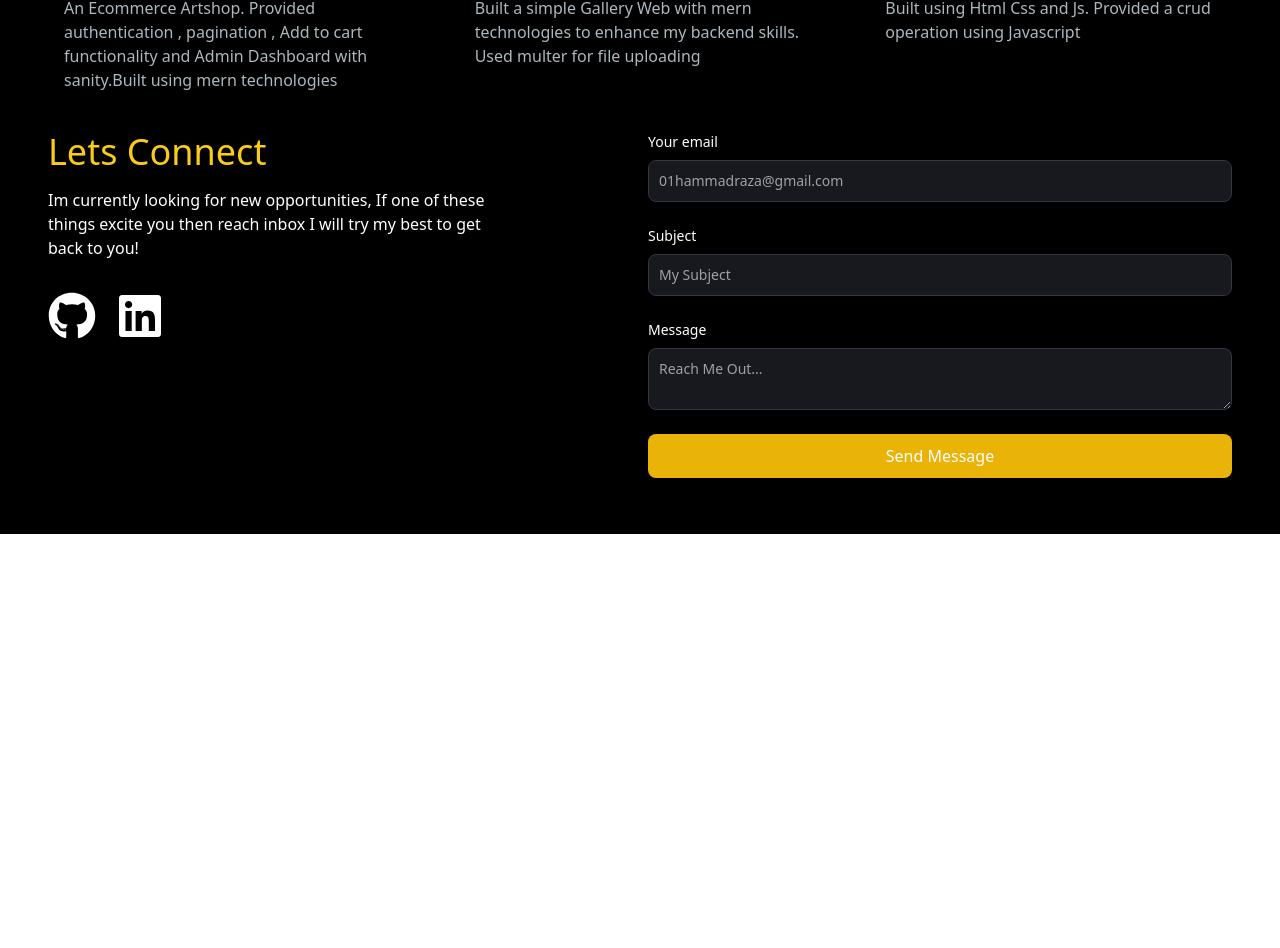
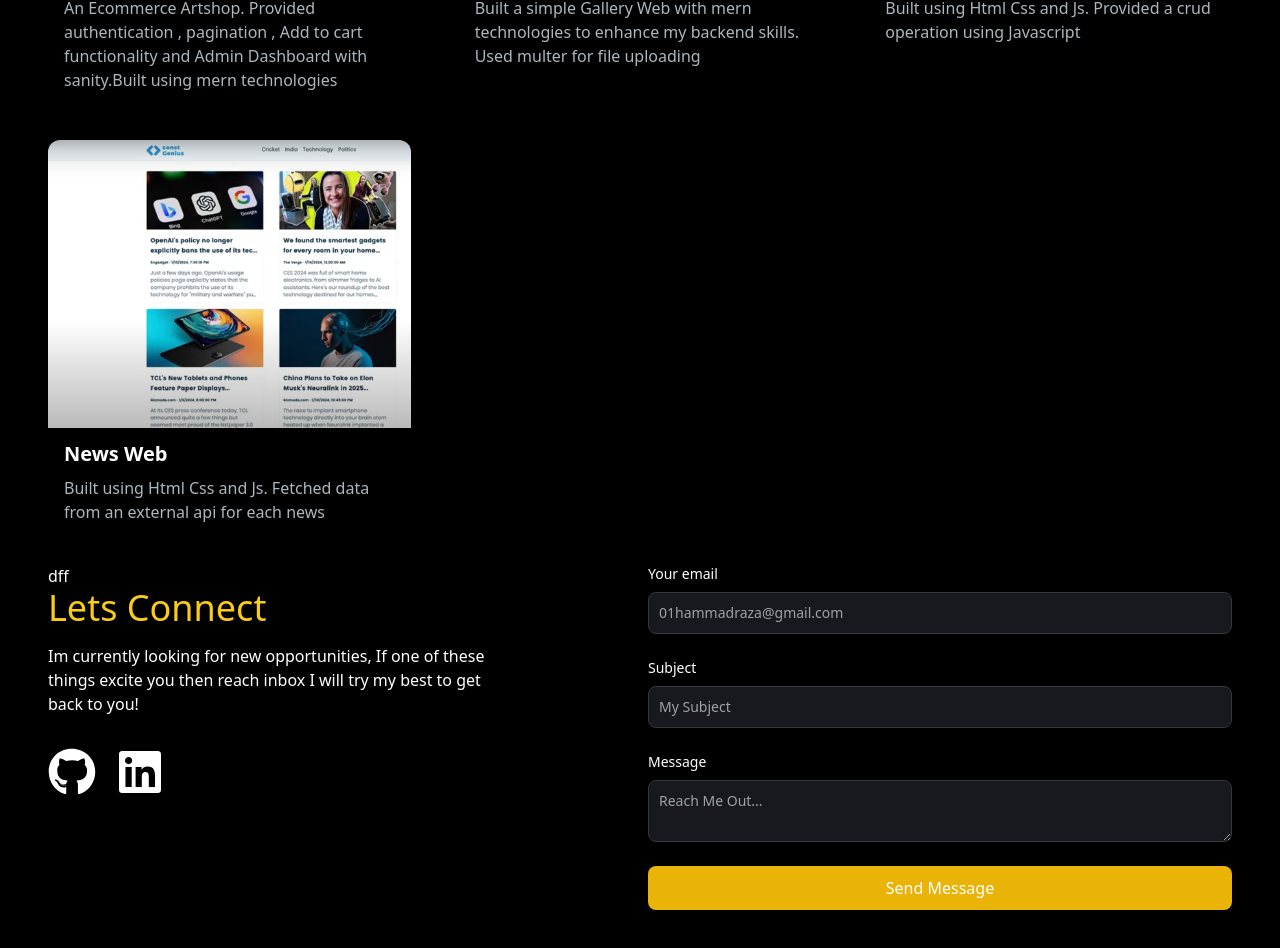
Before and after one commit to HAMMAD123RAZA/updPortfolio, a Next.js app: page / in a window 1280 px wide. Shown: the part 3076-4024 px from the top of the page. Before the commit the page ends 3610 px from the top, so only its background shows below. Built offline with nearby package versions, Linux system fonts and the light colour scheme.

Commit message:
commiting

```diff
--- a/src/components/Contact.jsx
+++ b/src/components/Contact.jsx
@@ -7,7 +7,7 @@ const Contact = () => {
   return (
     <>
       <section className='grid md:grid-cols-2 text-white gap-4 my-10' id="contact">
-        <div>
+        <div>dff
           <h3 className='text-4xl text-secondary-400'>Lets Connect</h3>
           <p className='py-4 max-w-md'>
             Im currently looking for new opportunities, If one of these things excite you then reach inbox I will try my best to get back to you!
--- a/src/components/Navbar.jsx
+++ b/src/components/Navbar.jsx
@@ -28,7 +28,7 @@ const Navbar = () => {
       <div className="flex container lg:py-4 flex-wrap items-center justify-between mx-auto px-4 py-2">
         <Link
           href={"/"}
-          className="text-2xl text-secondary-400 md:text-5xl  font-semibold"
+          className="text-2xl text-secondary-400 md:text-5xl font-semibold"
         >
           Hammad
         </Link>
--- a/src/components/ProjectSec.jsx
+++ b/src/components/ProjectSec.jsx
@@ -86,6 +86,16 @@ const projectsData = [
     gitUrl: "https://github.com/HAMMAD123RAZA/todooos.github.io.git",
     previewUrl: "/",
   },
+  {
+    id: 6,
+    title: "News Web ",
+    description: "Built using Html Css and Js. Fetched data from an external api for each news",
+    image: "/images/projects/news.png",
+    tag: ["All", "Frontend"],
+    gitUrl: "https://github.com/HAMMAD123RAZA/News-Web.git",
+    previewUrl: "/",
+  },
+
 ];
 
 const ProjectsSection = () => {
```
Also changed, not shown: public/images/projects/news.png (added).
